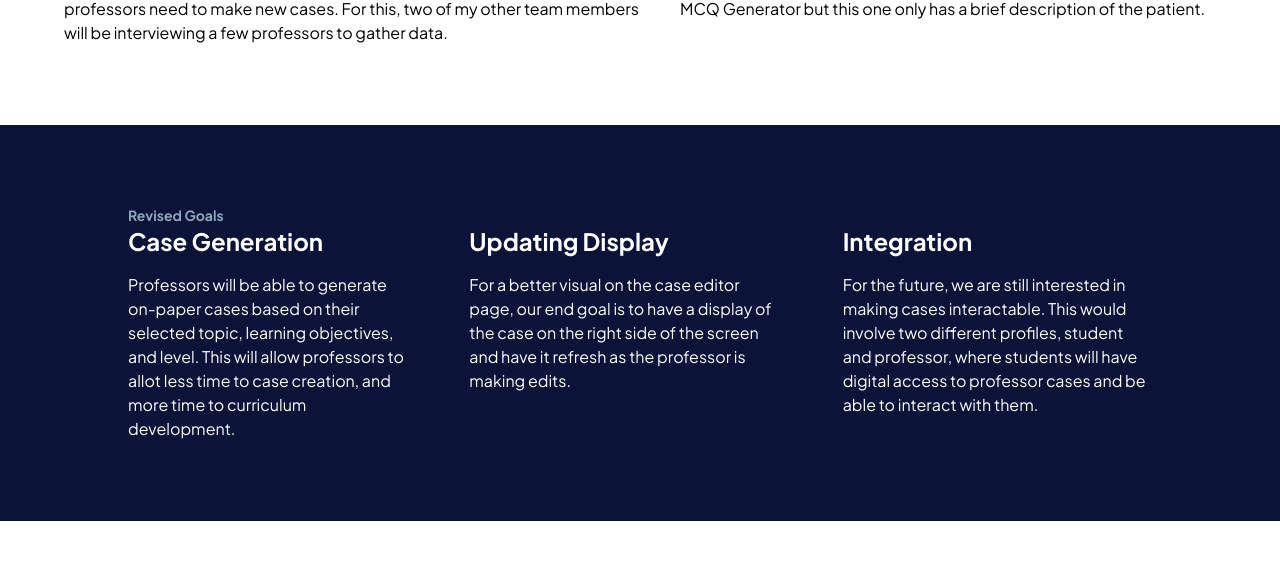
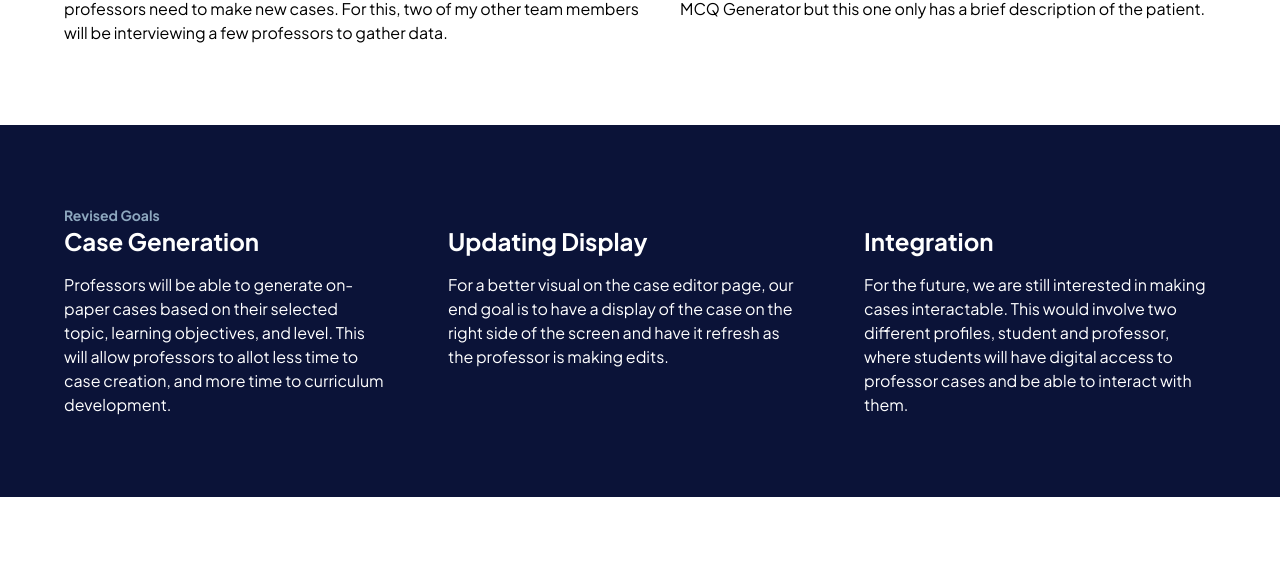
Before and after one commit to kira-brod/website, a Next.js app: page /work/rxpert in a window 1280 px wide. Shown: the part 4657-5228 px from the top of the page. Built offline with nearby package versions, Linux system fonts and the light colour scheme.

Commit message:
change padding

```diff
--- a/app/work/rxpert/page.jsx
+++ b/app/work/rxpert/page.jsx
@@ -167,10 +167,11 @@ export default function Rxpert() {
                     </div>
                 </div>
             </div>
-            <div className="inspiration px-32 py-20 grid grid-cols-1 justify-items-center bg-[#0B1338]">
+            <div className="inspiration py-20 grid grid-cols-1 justify-items-center bg-[#0B1338]">
                 <div className="mt-14 md:mt-0 md:ml-5 lg:ml-0 place-content-center">
-                    <h2 className="pb-1 text-[#8DA7BE] text-sm">Revised Goals</h2>
                     <div className="mx-auto max-w-6xl px-4 pb-4 md:px-0 md:pb-0">
+                        <h2 className="pb-1 text-[#8DA7BE] text-sm">Revised Goals</h2>
+                        {/* <div className="mx-auto max-w-6xl px-4 pb-4 md:px-0 md:pb-0"> */}
                         <div className="grid grid-cols-1 md:grid-cols-3 justify-items-center ">
                             <div className="mr-16">
                                 <h2 className="pb-5 text-white">Case Generation</h2>
```
